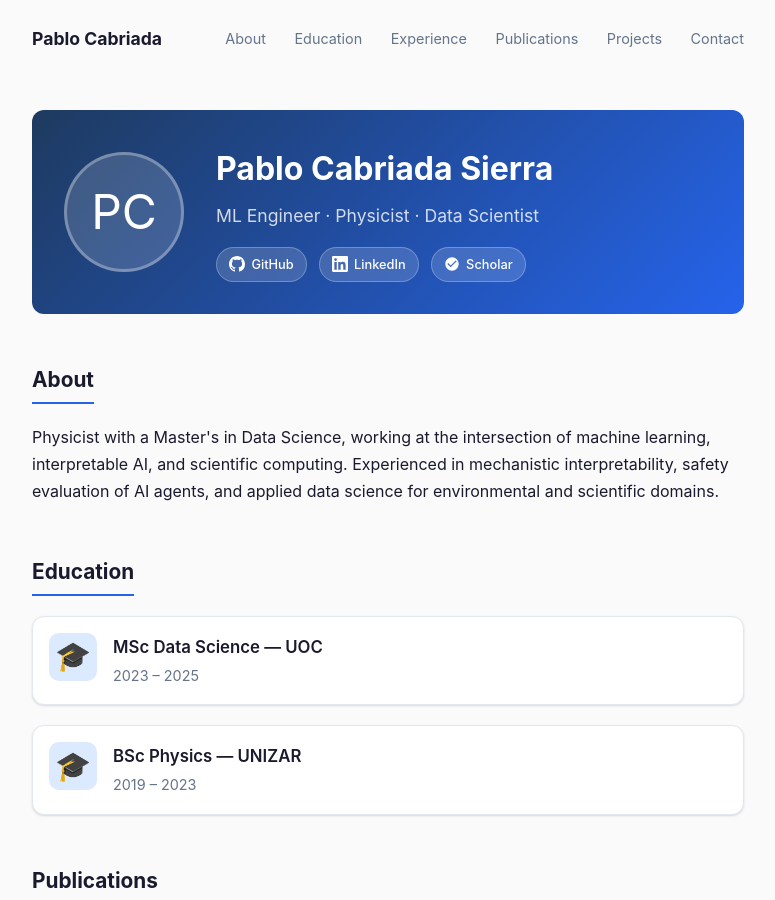
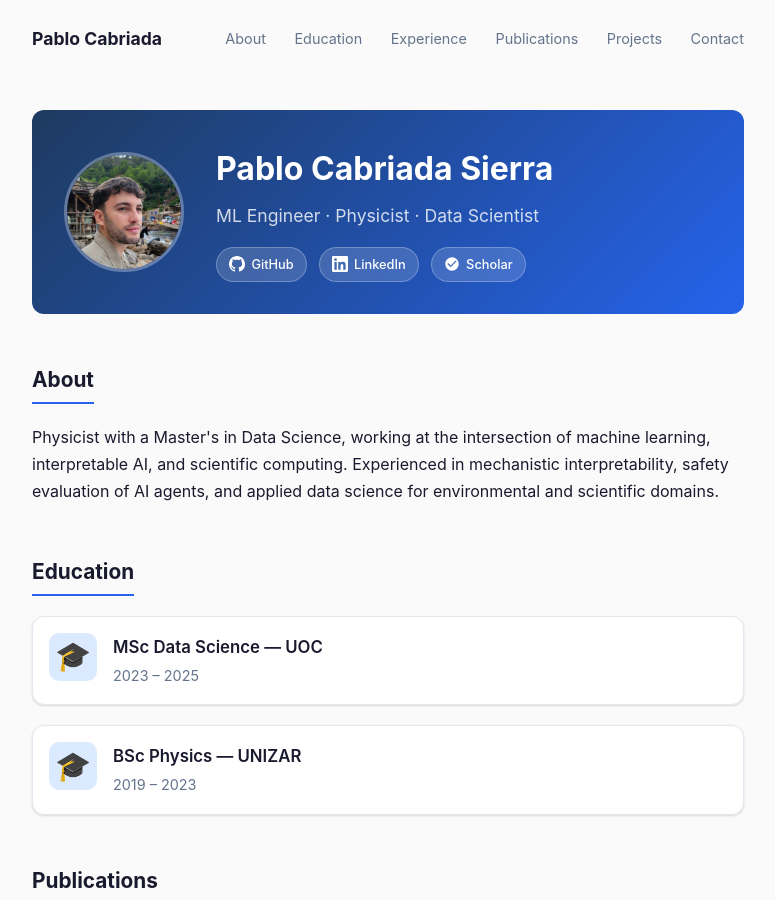
Before and after one commit to pablocs116/pablocs116.github.io, a Jekyll site: the page built from index.md, in a window 1280 px wide and 900 px high. Shown: the whole window, without its empty margins (252-1027 px from the left). Built offline with Jekyll 4.4.1, drawn with Linux system fonts in a browser that asks for light colours.

Commit message:
Add profile photo

```diff
--- a/index.md
+++ b/index.md
@@ -4,7 +4,7 @@ title: "Pablo Cabriada Sierra"
 ---
 
 <div class="hero">
-  <div class="profile-placeholder">PC</div>
+  <img src="{{ '/assets/images/1778226197530.png' | relative_url }}" alt="Pablo Cabriada Sierra" class="profile-img">
   <div class="hero-text">
     <h1>Pablo Cabriada Sierra</h1>
     <p class="tagline">ML Engineer &middot; Physicist &middot; Data Scientist</p>
```
Also changed, not shown: assets/images/1778226197530.png (added).
